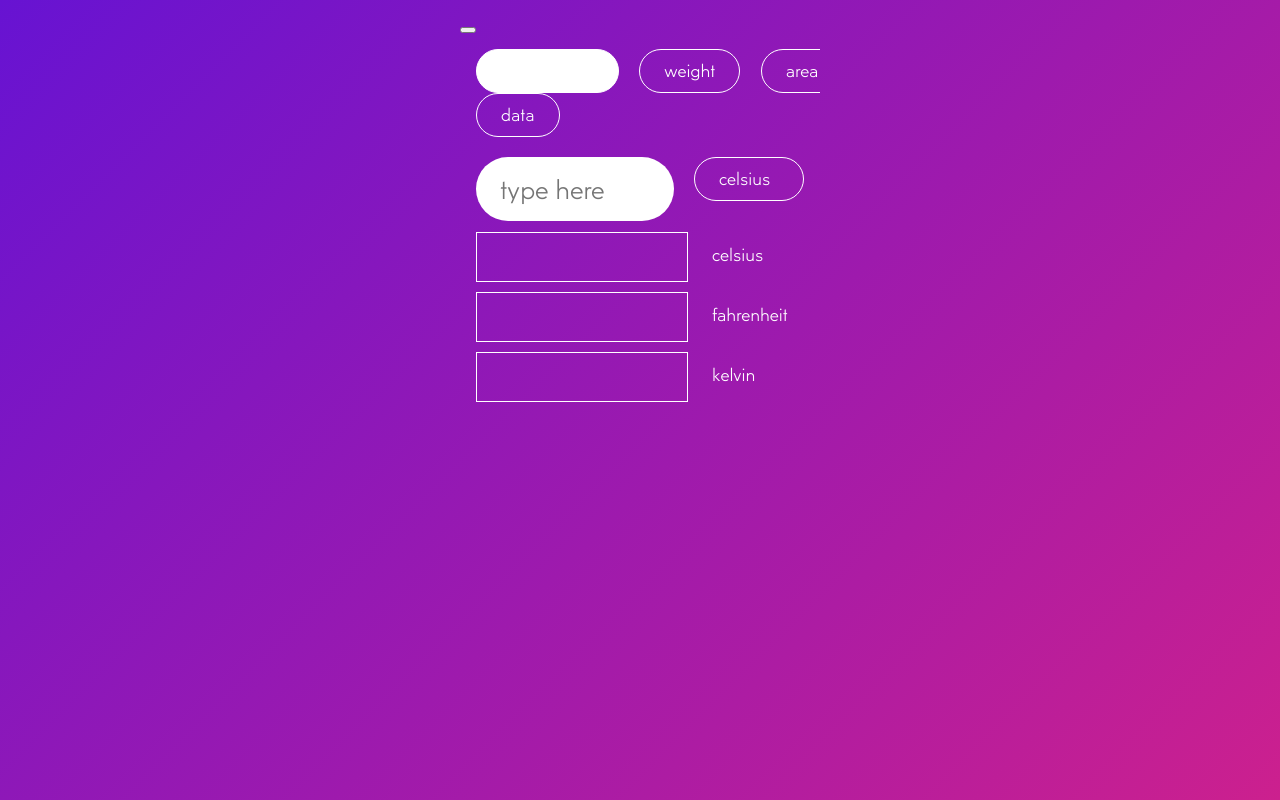
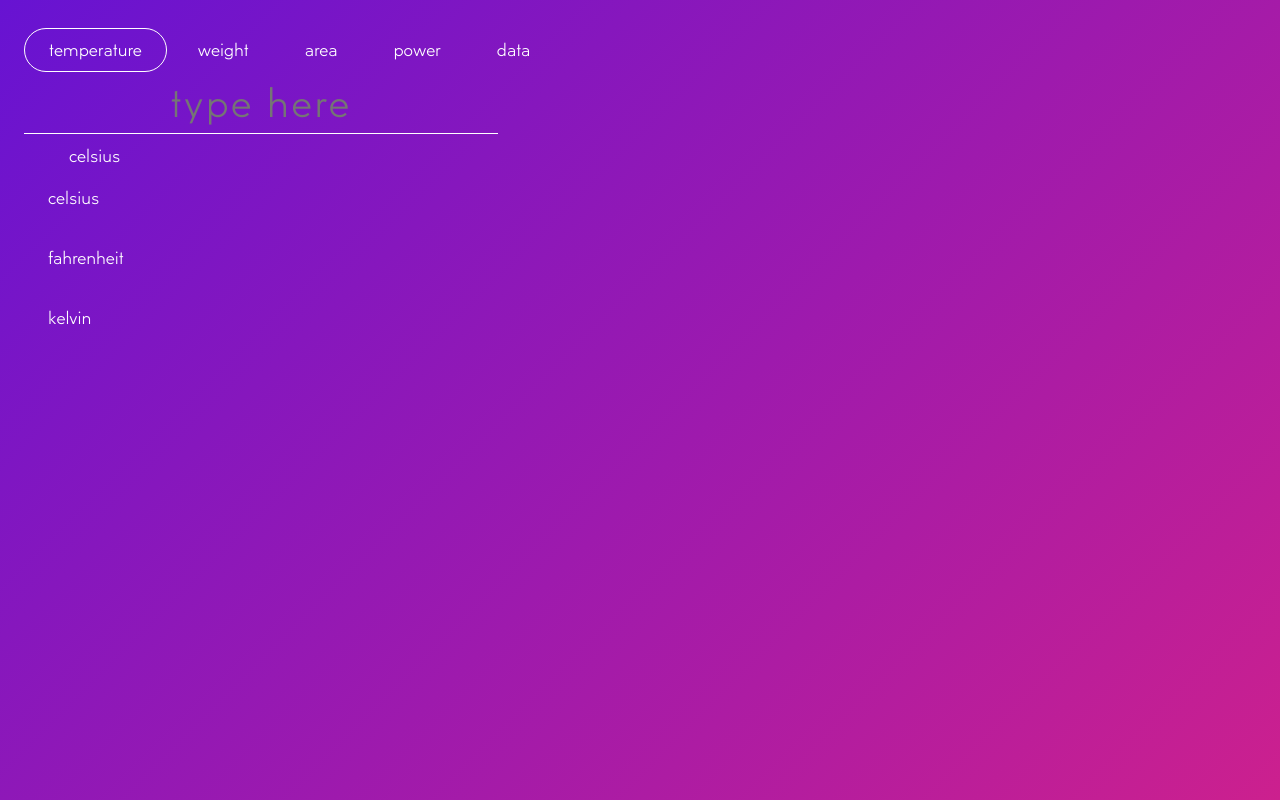
Before and after one commit to pedrohla/Units, a plain HTML site: page Html/unit-conversor.html in a window 1280 px wide. Drawn offline with nearby package versions, Linux system fonts and the light colour scheme.

Commit message:
Lista de unidades convertidas
Dificuldade em preparar o alyout da lista

```diff
--- a/Html/resources/css/buttons.scss
+++ b/Html/resources/css/buttons.scss
@@ -1,42 +1,36 @@
-.btn {}
-
-#collectionPicker,
-#unitPicker,
-#unitPickerList > label,
-#categoryList > label,
-#collectionPickerList > label {
+.btn {
 	padding: 13px 24px;
-	border: 1px solid $primary-color;
+	display: inline-block;
+	border: 1px solid transparent;
 	color: $primary-color;
 	border-radius: 40px;
 	font-size: 16px;
 	background: transparent;
+	cursor: pointer;
+}
+
+#unitPickerList > input[type=radio]:checked + label,
+#categoryList > input[type=radio]:checked + label,
+#collectionPickerList > input[type=radio]:checked + label {
+	border: 1px solid $primary-color;
 }
 
 #unitPicker {
-	float: left;
 	width: 60px;
 	margin: 0 0 0 20px;
 }
 
-#collectionPicker:hover,
-#unitPicker:hover,
-#unitPickerList > label:hover,
-#unitPickerList > input[type=radio]:checked + label,
+.btn:hover,
 #categoryList > label:hover,
-#categoryList > input[type=radio]:checked + label,
-#collectionPicker:hover,
 #collectionPickerList > label:hover,
-#collectionPickerList > input[type=radio]:checked + label {
+	{
 	background: $primary-color;
-	cursor: pointer;
-	color: $secondary-color;
+	color: $secondary-color !important;
 }
 
 #unitPickerList > label,
 #categoryList > label,
 #collectionPickerList > label {
-	display: block;
 	margin: 0 0 20px 0;
 }
 
--- a/Html/resources/css/style.scss
+++ b/Html/resources/css/style.scss
@@ -9,46 +9,60 @@
 }
 
 body {
+	display: flex;
+	flex-direction: column;
 	height: 100vh;
+	width: 100vw;
+	overflow: hidden;
 	background: $bg1;
 	margin: 0;
 	padding: 0;
 }
 
 .mainWrapper {
-	width: 360px;
-	padding-top: 16px;
-	margin: auto;
+	max-width: 100vw;
 }
 
 .wrapper,
 .horizontalScrollWrapper {
-	padding: 0 16px;
-	width: 328px;
+	padding: 0 24px;
+	max-width: 100vw;
 }
 
 .horizontalScrollWrapper {
 	overflow-x: scroll;
-	width: 360px;
 	overflow: -moz-scrollbars-none;
-	padding: 16px 0 0 0;
+}
+
+.horizontalScrollWrapper > form {
+	display: flex;
+	flex-direction: row;
+}
+
+#mainForm {
+	display: flex;
 }
 
 #mainInput {
-	float: left;
-	height: 48px;
-	width: 150px;
+	box-sizing: border-box;
+	max-width: 100%;
 	padding: 8px 24px;
-	font-size: 24px;
-	border-radius: 40px;
-	color: indigo;
+	font-size: 36px;
+	letter-spacing: 2.7px;
+	text-align: center;
+	border-bottom: 1px solid $primary-color;
+	background: none;
+	color: $primary-color !important;
 }
 
 #mainInput,
 #mainInput:focus,
 #mainInput:hover {
 	outline: none;
-	border: none;
+	border-bottom: 1px solid $primary-color;
+	border-left: none;
+	border-right: none;
+	border-top: none;
 	outline-style: none;
 	border-color: inherit;
 	-webkit-box-shadow: none;
@@ -67,27 +81,29 @@ input[type=number]::-webkit-outer-spin-button {
 }
 
 #convertedList {
-	clear: left;
-	float: left;
-	padding: 0;
+	flex-direction: column;
 }
 
-#convertedList li {
-	display: flex;
-	align-items: center;
+#convertedList > li {
+	flex-direction: row;
+	width: 100%;
 	height: 48px;
 	margin: 12px 0;
 	padding: 0;
 	list-style: none;
 }
 
+#convertedList > li > div {
+	width: calc(50% - 10px);
+}
+
 .converted {
-	display: flex;
+	font-size: 21px;
+	text-align: right !important;
+	letter-spacing: 1.85px;
 	align-items: center;
 	width: 190px;
-	height: 100%;
 	padding: 0 0 0 20px;
-	border: 1px solid white;
 }
 
 .unitType {
@@ -107,16 +123,15 @@ input[type=number]::-webkit-outer-spin-button {
 	background: indigo;
 }
 
-#categoryList {
-	width: 590px;
-	padding: 0 0 20px 0;
-}
-
+//Category List
 ::-webkit-scrollbar {
 	display: none;
 }
 
 #categoryList > label {
-	display: inline-block;
-	margin: 0 0 0 16px;
+	margin: 0 0 0 6px;
 }
+
+#categoryList > label:first-of-type {
+	margin: 0;
+}
--- a/Html/unit-conversor.html
+++ b/Html/unit-conversor.html
@@ -10,7 +10,7 @@
 <body>
 	<div class="mainWrapper">
 		<header>
-			<button id="mainMenu" onclick="visibilityToggle('collectionPickerList')"></button>
+			<button class="btn" id="mainMenu" onclick="visibilityToggle('collectionPickerList')"></button>
 		</header>
 		<!--
 		<div class="wrapper"><button id="collectionPicker" onclick="visibilityToggle('collectionPickerList')">menu</button></div>
@@ -18,21 +18,21 @@
 		<div class="horizontalScrollWrapper">
 			<form id="categoryList">
 				<input type="radio" name="category" value="" id="catTemp" checked="checked" onclick="changeCategory(this)" />
-				<label for="catTemp">temperature</label>
+				<label class="btn" for="catTemp">temperature</label>
 				<input type="radio" name="category" value="" id="catWeight" onclick="changeCategory(this)" />
-				<label for="catWeight">weight</label>
+				<label class="btn" for="catWeight">weight</label>
 				<input type="radio" name="category" value="" id="catArea" onclick="changeCategory(this)" />
-				<label for="catArea">area</label>
+				<label class="btn" for="catArea">area</label>
 				<input type="radio" name="category" value="" id="catPower" onclick="changeCategory(this)" />
-				<label for="catPower">power</label>
+				<label class="btn" for="catPower">power</label>
 				<input type="radio" name="category" value="" id="catData" onclick="changeCategory(this)" />
-				<label for="catData">data</label>
+				<label class="btn" for="catData">data</label>
 			</form>
 		</div>
 		<div class="wrapper">
 			<form id="mainForm">
 				<input type="number" inputmode="numeric" step="any" placeholder="type here" class="mainInput" id="mainInput" oninput="calculate()"> </form>
-			<div id="unitPicker" onclick="visibilityToggle('unitPickerList')">celsius</div>
+			<div id="unitPicker" class="btn" onclick="visibilityToggle('unitPickerList')">celsius</div>
 			<ul id="convertedList">
 				<li>
 					<div class="converted" id="fromCelsius"></div>
@@ -50,21 +50,21 @@
 		</div>
 		<form id="unitPickerList" style="display: none">
 			<input type="radio" name="unit" value="" id="toCelsius" checked="checked" onclick="changeUnit(this)" />
-			<label for="toCelsius">celsius</label>
+			<label class="btn" for="toCelsius">celsius</label>
 			<input type="radio" name="unit" value="" id="toFahrenheit" onclick="changeUnit(this)" />
-			<label for="toFahrenheit">fahrenheit</label>
+			<label class="btn" for="toFahrenheit">fahrenheit</label>
 			<input type="radio" name="unit" value="" id="toKelvin" onclick="changeUnit(this)" />
-			<label for="toKelvin">kelvin</label>
+			<label class="btn" for="toKelvin">kelvin</label>
 		</form>
 		<form id="collectionPickerList" style="display: none">
 			<input type="radio" name="unit" value="" id="colAll" checked="checked" onclick="changeCollection(this); visibilityToggle('collectionPickerList');" />
-			<label for="colAll">all</label>
+			<label class="btn" for="colAll">all</label>
 			<input type="radio" name="unit" value="" id="colPracticalities" onclick="changeCollection(this); visibilityToggle('collectionPickerList');" />
-			<label for="colPracticalities">practicalities</label>
+			<label class="btn" for="colPracticalities">practicalities</label>
 			<input type="radio" name="unit" value="" id="colPhysics" onclick="changeCollection(this); visibilityToggle('collectionPickerList');" />
-			<label for="colPhysics">physics</label>
+			<label class="btn" for="colPhysics">physics</label>
 			<input type="radio" name="unit" value="" id="colMath" onclick="changeCollection(this); visibilityToggle('collectionPickerList');" />
-			<label for="colMath">math</label>
+			<label class="btn" for="colMath">math</label>
 		</form>
 	</div>
 </body>
```
Also changed, not shown: Html/resources/css/style.css.
